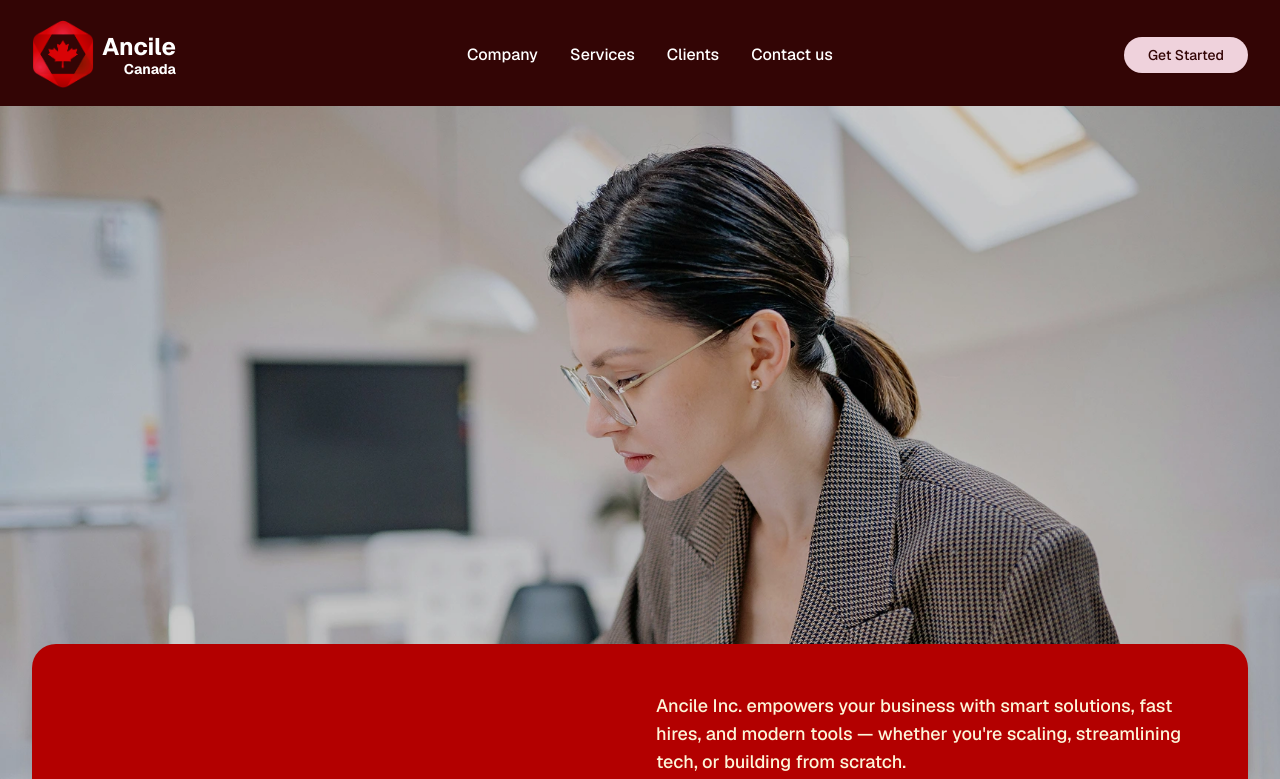
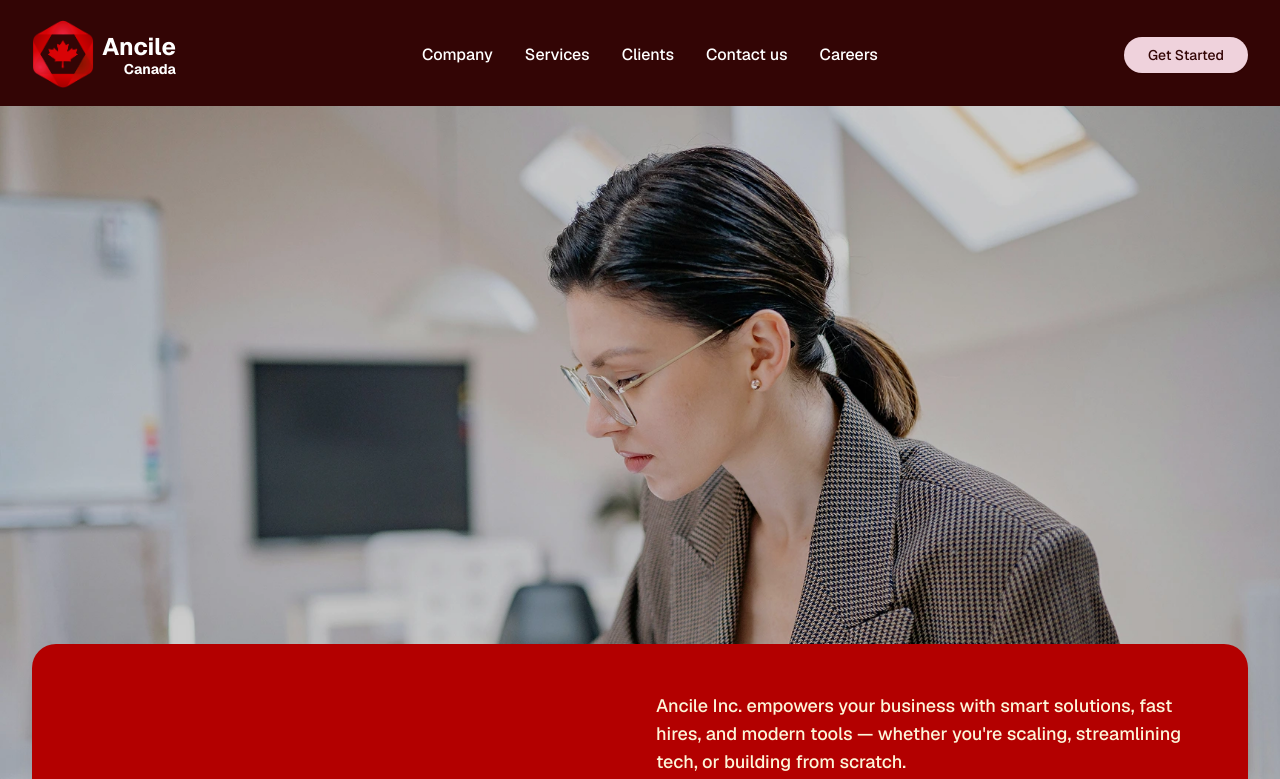
Before and after one commit to chygoz/ancile-labs, a Next.js app: page / in a window 1280 px wide. Shown: the top 779 px of the page. Built offline with nearby package versions, Linux system fonts and the light colour scheme; no server answers.

Commit message:
chore: add carrers link

```diff
--- a/components/footer.tsx
+++ b/components/footer.tsx
@@ -20,6 +20,7 @@ export default function Footer() {
     { name: "Clients", href: "/clients" },
     { name: "Contact us", href: "#contact" },
     { name: "Privacy policy", href: "/privacy-policy" },
+    { name: "Careers", href: "https://career.ancilecanadainc.com" },
   ];
 
   // Show scroll button when page is scrolled down
--- a/components/navbar.tsx
+++ b/components/navbar.tsx
@@ -27,6 +27,7 @@ export default function Navbar() {
     { name: "Services", href: "/services" },
     { name: "Clients", href: "/clients" },
     { name: "Contact us", href: "#contact" },
+    { name: "Careers", href: "https://career.ancilecanadainc.com" },
   ];
 
   return (
```
